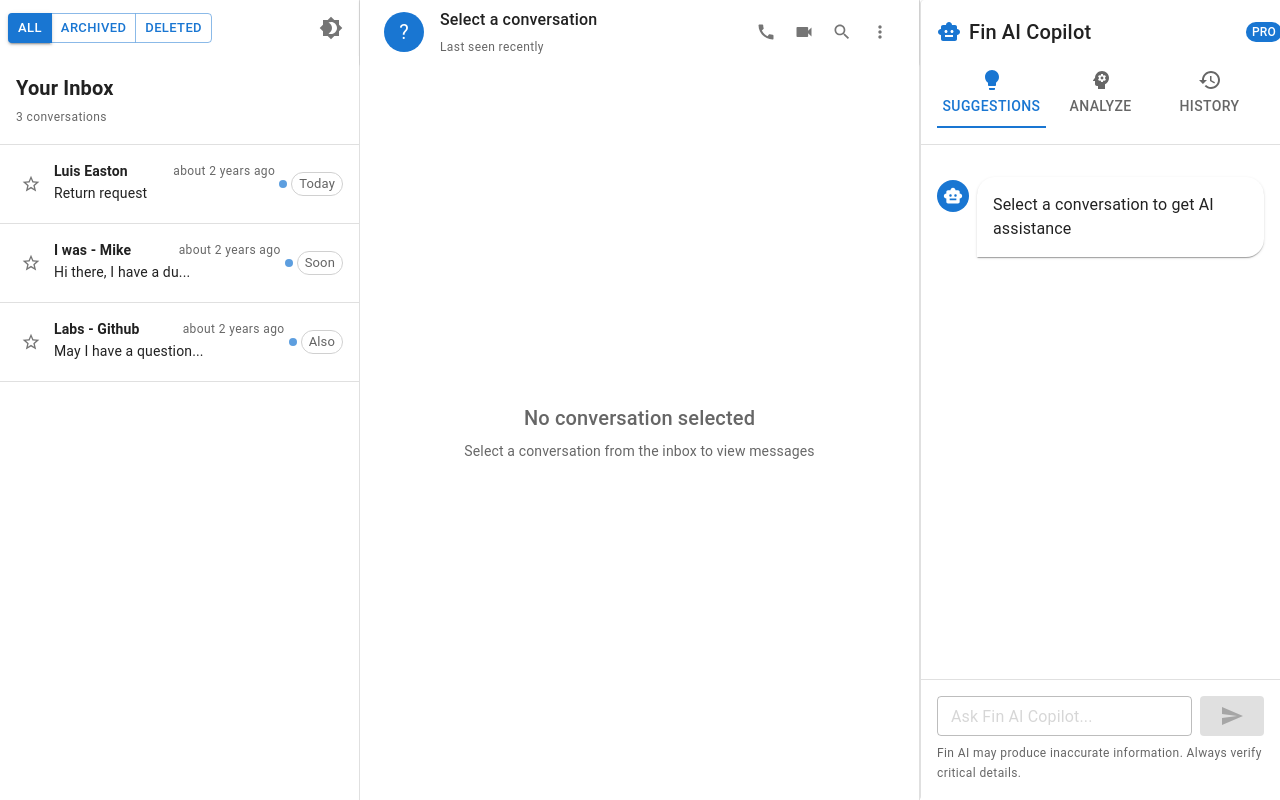
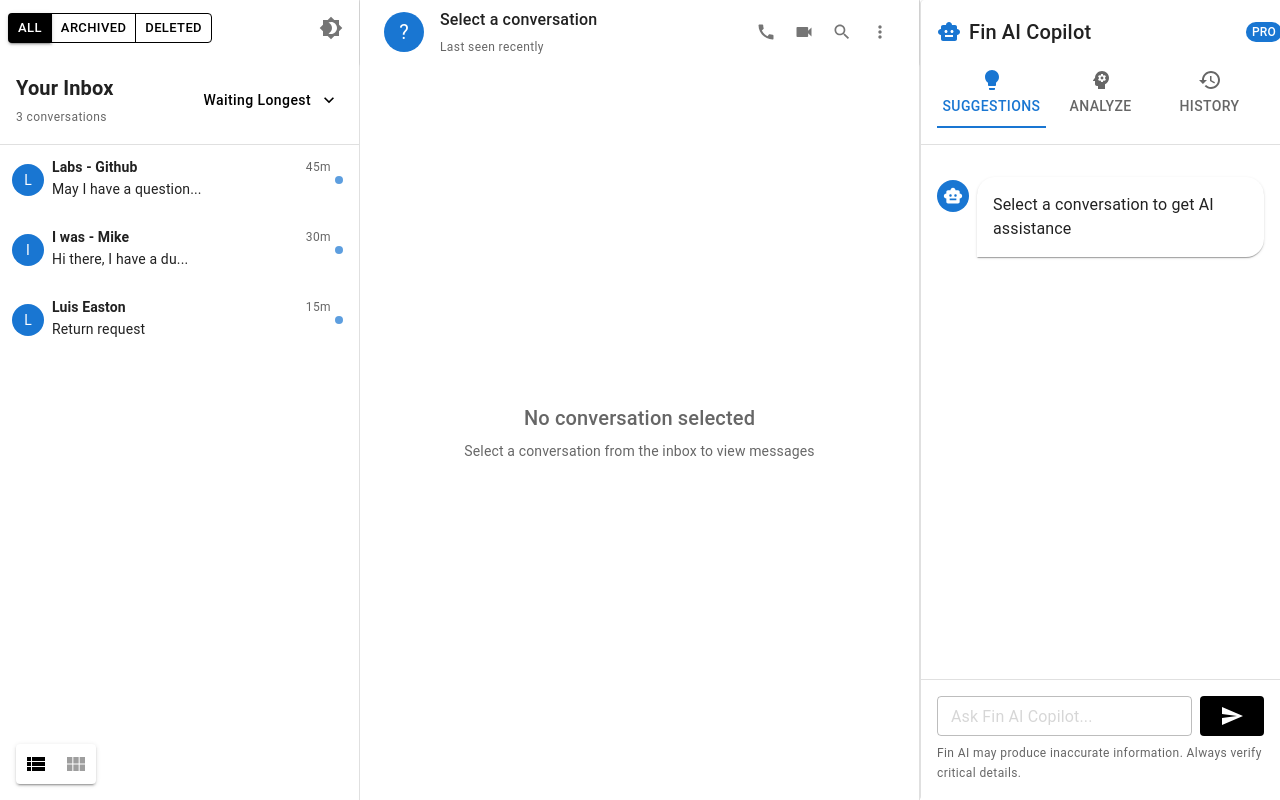
Before and after one commit to Priyankanegi28/AI-Inbox, a React (Vite) app in the folder ai-inbox/: page / in a window 1280 px wide. Built offline with nearby package versions, Linux system fonts and the light colour scheme.

Commit message:
Ai-Inbox

```diff
--- a/ai-inbox/src/App.jsx
+++ b/ai-inbox/src/App.jsx
@@ -1,4 +1,4 @@
-import { Brightness4, Brightness7 } from '@mui/icons-material';
+import { Brightness4, Brightness7, ViewList, ViewModule } from '@mui/icons-material';
 import {
   Box, Button, ButtonGroup, createTheme, CssBaseline, IconButton,
   ThemeProvider, Tooltip, useMediaQuery, useTheme
@@ -23,6 +23,7 @@
   );
   const [darkMode, setDarkMode] = useState(false);
   const [activeInbox, setActiveInbox] = useState('all');
+  const [viewMode, setViewMode] = useState('list'); // 'list' or 'grid'
   const theme = useTheme();
   const isMobile = useMediaQuery(theme.breakpoints.down('md'));
 
@@ -153,7 +154,8 @@
           width: isMobile ? '100%' : 360,
           display: isMobile && selectedConversationId ? 'none' : 'block',
           borderRight: '1px solid',
-          borderColor: 'divider'
+          borderColor: 'divider',
+          position: 'relative'
         }}>
           <Box sx={{
             display: 'flex',
@@ -199,7 +201,48 @@
             onDelete={activeInbox === 'all' ? handleDelete : undefined}
             onRestore={activeInbox !== 'all' ? handleRestore : undefined}
             activeInbox={activeInbox}
+            viewMode={viewMode}
           />
+
+          {/* View Toggle Buttons - Bottom Left Corner */}
+          <Box sx={{
+            position: 'absolute',
+            bottom: 16,
+            left: 16,
+            zIndex: 1,
+            bgcolor: 'common.white',
+            borderRadius: 1,
+            boxShadow: 2
+          }}>
+            <ButtonGroup variant="text" color="inherit">
+              <Tooltip title="List view">
+                <IconButton
+                  onClick={() => setViewMode('list')}
+                  sx={{
+                    color: viewMode === 'list' ? 'common.black' : 'grey.500',
+                    '&:hover': {
+                      bgcolor: 'grey.300'
+                    }
+                  }}
+                >
+                  <ViewList />
+                </IconButton>
+              </Tooltip>
+              <Tooltip title="Grid view">
+                <IconButton
+                  onClick={() => setViewMode('grid')}
+                  sx={{
+                    color: viewMode === 'grid' ? 'common.black' : 'grey.500',
+                    '&:hover': {
+                      bgcolor: 'grey.300'
+                    }
+                  }}
+                >
+                  <ViewModule />
+                </IconButton>
+              </Tooltip>
+            </ButtonGroup>
+          </Box>
         </Box>
 
         {(!isMobile || selectedConversationId) && (
--- a/ai-inbox/src/components/InboxItem.jsx
+++ b/ai-inbox/src/components/InboxItem.jsx
@@ -1,15 +1,20 @@
- // InboxItem.jsx
 import {
   Archive,
   Delete,
-  LabelImportantOutlined, Restore, Star,
-  StarBorder
+  LabelImportantOutlined,
+  Restore
 } from '@mui/icons-material';
 import {
-  Badge, Box, Chip, IconButton,
-  Stack, Tooltip, Typography
+  Avatar,
+  Badge,
+  Box,
+  Chip,
+  IconButton,
+  Stack,
+  Tooltip,
+  Typography
 } from '@mui/material';
-import { formatDistanceToNow } from 'date-fns';
+import { differenceInMinutes } from 'date-fns';
 import { useState } from 'react';
 import { useInView } from 'react-intersection-observer';
 
@@ -23,70 +28,77 @@
   conversation,
   isSelected,
   onClick,
-  onToggleStar,
   onArchive,
   onDelete,
   onRestore,
   activeInbox,
-  setActiveInbox
+  viewMode = 'list'
 }) {
   const [ref, inView] = useInView({ triggerOnce: true });
   const [hovered, setHovered] = useState(false);
   const lastMessage = conversation.messages[conversation.messages.length - 1];
 
-  const handleArchiveClick = (e, id) => {
+  const handleActionClick = (e, handler) => {
     e.stopPropagation();
-    onArchive(id);
-    setActiveInbox('archived');
+    if (handler) handler(conversation.id);
   };
 
-  const handleDeleteClick = (e, id) => {
-    e.stopPropagation();
-    onDelete(id);
-    setActiveInbox('deleted');
-  };
+  // Calculate time since last message
+  const minutesAgo = differenceInMinutes(new Date(), new Date(lastMessage.timestamp));
+  let timeDisplay;
 
-  const handleRestoreClick = (e, id) => {
-    e.stopPropagation();
-    onRestore(id);
-    setActiveInbox('all');
-  };
+  if (minutesAgo < 1) {
+    timeDisplay = 'Just now';
+  } else if (minutesAgo < 60) {
+    timeDisplay = `${minutesAgo}m `;
+  } else {
+    const hoursAgo = Math.floor(minutesAgo / 60);
+    timeDisplay = `${hoursAgo}h `;
+  }
 
   return (
     <Box
       ref={ref}
       sx={{
         display: 'flex',
-        alignItems: 'center',
-        p: 2,
-        borderBottom: '1px solid',
-        borderColor: 'divider',
+        flexDirection: viewMode === 'grid' ? 'column' : 'row',
+        alignItems: viewMode === 'grid' ? 'flex-start' : 'center',
+        p: viewMode === 'grid' ? 2 : 1.5,
+        borderBottom: 'none',
         backgroundColor: isSelected ? 'action.selected' : 'background.paper',
         cursor: 'pointer',
         transition: 'all 0.2s ease',
+        borderRadius: viewMode === 'grid' ? 1 : 0,
         '&:hover': {
           backgroundColor: 'action.hover',
-          boxShadow: 1
-        }
+          boxShadow: viewMode === 'grid' ? 2 : 'none'
+        },
+        ...(viewMode === 'grid' && {
+          height: '100%',
+          border: '1px solid',
+          borderColor: 'divider'
+        })
       }}
       onClick={onClick}
       onMouseEnter={() => setHovered(true)}
       onMouseLeave={() => setHovered(false)}
     >
-      <Box sx={{ display: 'flex', alignItems: 'center', mr: 1 }}>
-        <IconButton
-          size="small"
-          onClick={(e) => {
-            e.stopPropagation();
-            onToggleStar(conversation.id);
+      <Box sx={{
+        display: 'flex',
+        alignItems: 'center',
+        mr: viewMode === 'list' ? 1 : 0,
+        mb: viewMode === 'grid' ? 1 : 0
+      }}>
+        <Avatar
+          sx={{
+            bgcolor: 'primary.main',
+            width: 32,
+            height: 32,
+            fontSize: '0.875rem'
           }}
         >
-          {conversation.starred ? (
-            <Star color="warning" fontSize="small" />
-          ) : (
-            <StarBorder fontSize="small" />
-          )}
-        </IconButton>
+          {conversation.name.charAt(0).toUpperCase()}
+        </Avatar>
       </Box>
 
       <Box sx={{
@@ -97,7 +109,7 @@
       }}>
         <Box display="flex" justifyContent="space-between" alignItems="center">
           <Typography
-            variant="subtitle2"
+            variant={viewMode === 'grid' ? 'subtitle1' : 'subtitle2'}
             noWrap
             fontWeight={!conversation.read ? 'bold' : 'normal'}
             color={!conversation.read ? 'text.primary' : 'text.secondary'}
@@ -111,18 +123,30 @@
               />
             )}
           </Typography>
+          {viewMode === 'list' && (
             <Typography variant="caption" color="text.secondary">
-            {formatDistanceToNow(lastMessage.timestamp, { addSuffix: true })}
+              {timeDisplay}
             </Typography>
+          )}
         </Box>
 
         <Typography
           variant="body2"
-          noWrap
+          noWrap={viewMode === 'list'}
           color={!conversation.read ? 'text.primary' : 'text.secondary'}
+          sx={{
+            mt: viewMode === 'grid' ? 0.5 : 0,
+            mb: viewMode === 'grid' ? 1 : 0
+          }}
         >
           {conversation.preview}
         </Typography>
+
+        {viewMode === 'grid' && (
+          <Typography variant="caption" color="text.secondary">
+            {timeDisplay}
+          </Typography>
+        )}
 
         <Stack direction="row" spacing={1} sx={{ mt: 0.5 }}>
           {conversation.labels?.map(label => (
@@ -144,7 +168,6 @@
         opacity: hovered || isSelected ? 1 : 0.7,
         transition: 'opacity 0.2s ease'
       }}>
-        <Box display="flex" alignItems="center">
         {conversation.unread && (
           <Badge
             badgeContent=" "
@@ -153,34 +176,34 @@
             sx={{ mr: 1 }}
           />
         )}
-          <Chip
-            label={conversation.status}
-            size="small"
-            variant="outlined"
-          />
-        </Box>
 
         {(hovered || isSelected) && (
           <Box sx={{ mt: 1, display: 'flex' }}>
             {activeInbox === 'all' ? (
               <>
+                {onArchive && (
                   <Tooltip title="Archive">
-                  <IconButton size="small" onClick={(e) => handleArchiveClick(e, conversation.id)}>
+                    <IconButton size="small" onClick={(e) => handleActionClick(e, onArchive)}>
                       <Archive fontSize="small" />
                     </IconButton>
                   </Tooltip>
+                )}
+                {onDelete && (
                   <Tooltip title="Delete">
-                  <IconButton size="small" onClick={(e) => handleDeleteClick(e, conversation.id)}>
+                    <IconButton size="small" onClick={(e) => handleActionClick(e, onDelete)}>
                       <Delete fontSize="small" />
                     </IconButton>
                   </Tooltip>
+                )}
               </>
             ) : (
+              onRestore && (
                 <Tooltip title="Restore to Inbox">
-                <IconButton size="small" onClick={(e) => handleRestoreClick(e, conversation.id)}>
+                  <IconButton size="small" onClick={(e) => handleActionClick(e, onRestore)}>
                     <Restore fontSize="small" />
                   </IconButton>
                 </Tooltip>
+              )
             )}
           </Box>
         )}
--- a/ai-inbox/src/components/InboxList.jsx
+++ b/ai-inbox/src/components/InboxList.jsx
@@ -1,4 +1,6 @@
-import { Box, Typography } from '@mui/material';
+import { KeyboardArrowDown } from '@mui/icons-material';
+import { Box, Button, Menu, MenuItem, Typography } from '@mui/material';
+import { useState } from 'react';
 import InboxItem from './InboxItem';
 
 export default function InboxList({
@@ -9,10 +11,42 @@
   onArchive,
   onDelete,
   onRestore,
-  activeInbox
+  activeInbox,
+  viewMode
 }) {
+  const [anchorEl, setAnchorEl] = useState(null);
+  const [sortBy, setSortBy] = useState('waiting');
+  const open = Boolean(anchorEl);
+
+  const handleClick = (event) => {
+    setAnchorEl(event.currentTarget);
+  };
+
+  const handleClose = () => {
+    setAnchorEl(null);
+  };
+
+  const handleSortChange = (type) => {
+    setSortBy(type);
+    handleClose(); // Close menu when an item is selected
+  };
+
+  const sortedConversations = [...conversations].sort((a, b) => {
+    if (sortBy === 'waiting') {
+      return new Date(a.messages[a.messages.length-1].timestamp) -
+             new Date(b.messages[b.messages.length-1].timestamp);
+    } else {
+      return new Date(b.messages[b.messages.length-1].timestamp) -
+             new Date(a.messages[a.messages.length-1].timestamp);
+    }
+  });
+
   return (
-    <Box sx={{ overflowY: 'auto', height: 'calc(100vh - 64px)' }}>
+    <Box sx={{
+      overflowY: 'auto',
+      height: 'calc(100vh - 112px)',
+      pb: 4
+    }}>
       <Box sx={{
         p: 2,
         position: 'sticky',
@@ -20,8 +54,12 @@
         zIndex: 1,
         backgroundColor: 'background.paper',
         borderBottom: '1px solid',
-        borderColor: 'divider'
+        borderColor: 'divider',
+        display: 'flex',
+        justifyContent: 'space-between',
+        alignItems: 'center'
       }}>
+        <Box>
           <Typography variant="h6" fontWeight="bold">
             {activeInbox === 'all' ? 'Your Inbox' :
              activeInbox === 'archived' ? 'Archived' : 'Deleted'}
@@ -31,7 +69,52 @@
           </Typography>
         </Box>
 
-      {conversations.map((conversation) => (
+        <Button
+          onClick={handleClick}
+          endIcon={<KeyboardArrowDown />}
+          sx={{
+            color: 'text.primary',
+            textTransform: 'none',
+            fontSize: '0.875rem',
+            '&:hover': {
+              backgroundColor: 'transparent'
+            }
+          }}
+        >
+          {sortBy === 'waiting' ? 'Waiting Longest' : 'Newest First'}
+        </Button>
+
+        <Menu
+          anchorEl={anchorEl}
+          open={open}
+          onClose={handleClose} // Auto-close when clicking outside
+          anchorOrigin={{
+            vertical: 'bottom',
+            horizontal: 'right',
+          }}
+          transformOrigin={{
+            vertical: 'top',
+            horizontal: 'right',
+          }}
+        >
+          <MenuItem
+            onClick={() => handleSortChange('waiting')}
+            selected={sortBy === 'waiting'}
+          >
+            Waiting Longest
+          </MenuItem>
+          <MenuItem
+            onClick={() => handleSortChange('newest')}
+            selected={sortBy === 'newest'}
+          >
+            Newest First
+          </MenuItem>
+
+        </Menu>
+      </Box>
+
+      {viewMode === 'list' ? (
+        sortedConversations.map((conversation) => (
           <InboxItem
             key={conversation.id}
             conversation={conversation}
@@ -42,8 +125,32 @@
             onDelete={onDelete}
             onRestore={onRestore}
             activeInbox={activeInbox}
+            viewMode={viewMode}
+          />
+        ))
+      ) : (
+        <Box sx={{
+          display: 'grid',
+          gridTemplateColumns: 'repeat(auto-fill, minmax(250px, 1fr))',
+          gap: 2,
+          p: 2
+        }}>
+          {sortedConversations.map((conversation) => (
+            <InboxItem
+              key={conversation.id}
+              conversation={conversation}
+              isSelected={selectedId === conversation.id}
+              onClick={() => onSelect(conversation.id)}
+              onToggleStar={onToggleStar}
+              onArchive={onArchive}
+              onDelete={onDelete}
+              onRestore={onRestore}
+              activeInbox={activeInbox}
+              viewMode={viewMode}
             />
           ))}
         </Box>
+      )}
+    </Box>
   );
 }
--- a/ai-inbox/src/data/conversations.js
+++ b/ai-inbox/src/data/conversations.js
@@ -3,14 +3,14 @@
     id: '1',
     name: 'Labs - Github',
     preview: 'May I have a question...',
-    status: 'Also',
+    status: 'Active',  // Changed from "Also"
     unread: true,
     messages: [
       {
         id: '101',
         sender: 'Labs - Github',
         text: 'May I have a question about the API documentation?',
-        timestamp: new Date('2023-05-15T10:30:00'),
+        timestamp: new Date(Date.now() - 45 * 60 * 1000), // 45 minutes ago
         isUser: false
       }
     ]
@@ -19,14 +19,14 @@
     id: '2',
     name: 'I was - Mike',
     preview: 'Hi there, I have a du...',
-    status: 'Soon',
+    status: 'Pending',  // Changed from "Soon"
     unread: false,
     messages: [
       {
         id: '201',
         sender: 'I was - Mike',
         text: 'Hi there, I have a duplicate purchase I need help with',
-        timestamp: new Date('2023-05-16T11:45:00'),
+        timestamp: new Date(Date.now() - 30 * 60 * 1000), // 30 minutes ago
         isUser: false
       }
     ]
@@ -35,26 +35,25 @@
     id: '3',
     name: 'Luis Easton',
     preview: 'Return request',
-    status: 'Today',
+    status: 'New',  // Changed from "Today"
     unread: true,
     messages: [
       {
         id: '301',
         sender: 'Luis Easton',
-        text: 'I bought a product from your store in November as a Christmas gift for a member of my family. However, it turns out they have something very similar already. I was hoping you\'d be able to return me, as it is un-opened.',
-        timestamp: new Date('2023-05-17T09:15:00'),
+        text: 'I bought a product from your store in November as a Christmas gift...',
+        timestamp: new Date(Date.now() - 20 * 60 * 1000), // 20 minutes ago
         isUser: false
       },
       {
         id: '302',
         sender: 'You',
         text: 'Let me just look into this for you, Luis.',
-        timestamp: new Date('2023-05-17T09:20:00'),
+        timestamp: new Date(Date.now() - 15 * 60 * 1000), // 15 minutes ago
         isUser: true
       }
     ]
   }
-  // Add more conversations as needed
 ];
 
 export const aiSuggestions = {
--- a/ai-inbox/src/styles.css
+++ b/ai-inbox/src/styles.css
@@ -20,3 +20,32 @@
 ::-webkit-scrollbar-thumb:hover {
   background: #555;
 }
+.MuiButton-root {
+  color: #000000 !important;
+  border-color: #000000 !important;
+}
+.MuiButton-contained {
+  background-color: #000000 !important;
+  color: #ffffff !important;
+}
+/* Force button colors in dark mode */
+[data-mui-color-scheme="dark"] .MuiButton-outlined:not(.InboxSelectorButton) {
+  color: white !important;
+  border-color: white !important;
+}
+
+[data-mui-color-scheme="dark"] .MuiButton-contained:not(.InboxSelectorButton) {
+  background-color: white !important;
+  color: black !important;
+}
+
+/* Force button colors in light mode */
+[data-mui-color-scheme="light"] .MuiButton-outlined:not(.InboxSelectorButton) {
+  color: black !important;
+  border-color: black !important;
+}
+
+[data-mui-color-scheme="light"] .MuiButton-contained:not(.InboxSelectorButton) {
+  background-color: black !important;
+  color: white !important;
+}
```
Also changed, not shown: ai-inbox/src/components/InboxSelector.jsx (+42 -4 lines). Lines whose indentation alone changed are shown as unchanged.
